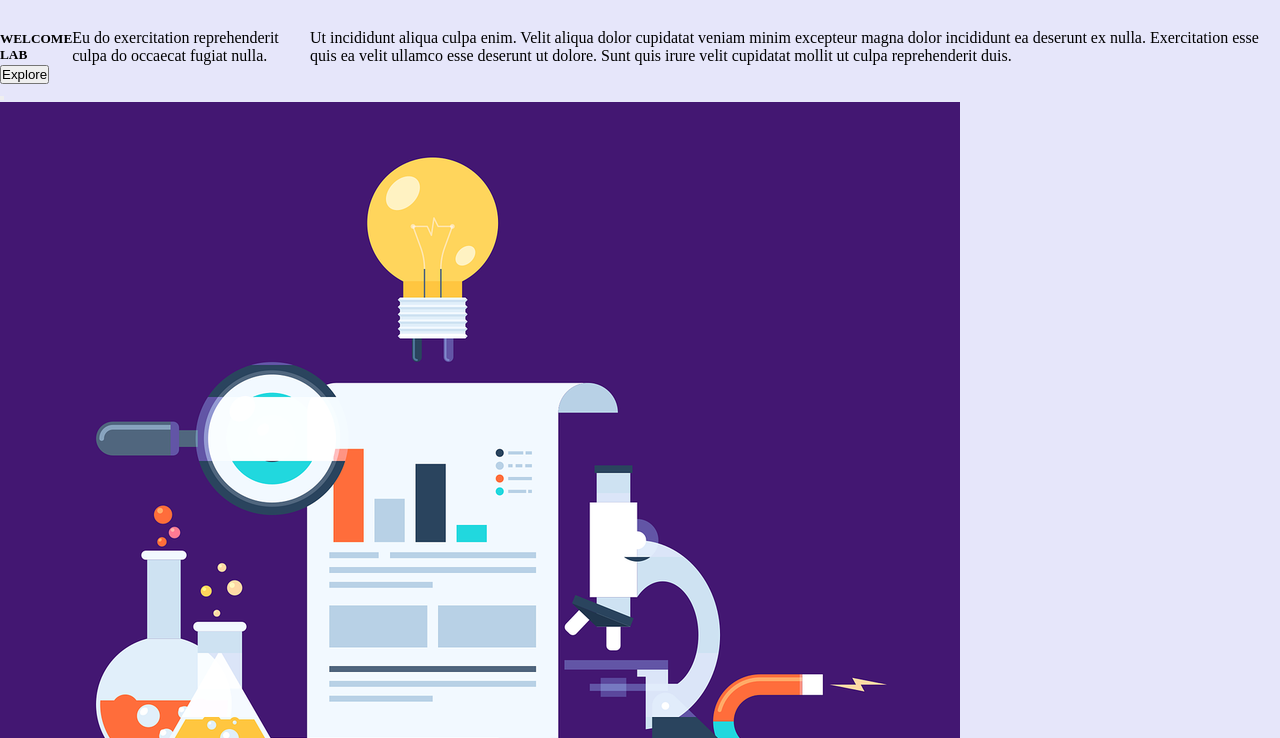
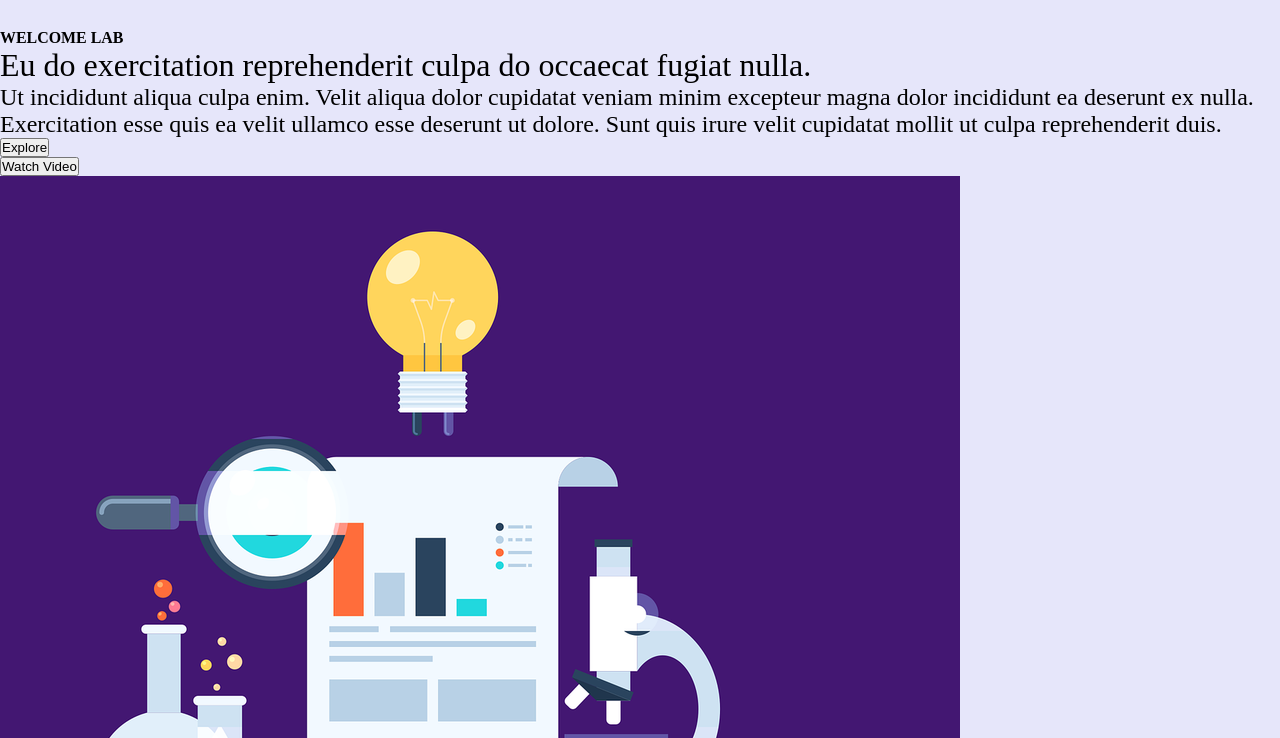
Before and after one commit to YHShaeseong/landingpage-pratice, a plain HTML site: page landingpagepratice/lab.html in a window 1280 px wide. Shown: the part 62-800 px from the top of the page. Drawn offline with Linux system fonts and the light colour scheme.

Commit message:
오늘은 여기지. 내일 마저 flex 배우고 본문 내용 위치 수정함 ㅇㅇ

```diff
--- a/landingpagepratice/lab.html
+++ b/landingpagepratice/lab.html
@@ -41,7 +41,7 @@
         <button class="big"> Explore</button>
       </div>
       <div class="watchvideo">
-        <button class="Watch Video"></button>
+        <button class="big">Watch Video</button>
       </div>
       <div class="labimage">
         <img src="./labimages/lab_image.png" alt="labimage">
--- a/landingpagepratice/labstyle.css
+++ b/landingpagepratice/labstyle.css
@@ -58,9 +58,20 @@ li {
 
 #main {
   display: flex;
-  justify-content: center;
-  align-items: center;
+  flex-direction: column;
+
 
 
 }
+
+.welcome {
+  font-size: 1.2rem;
+}
+
+.article1 {
+  font-size: 2rem;
+}
+.article2 {
+  font-size: 1.5rem;
+}
 /**/
```
